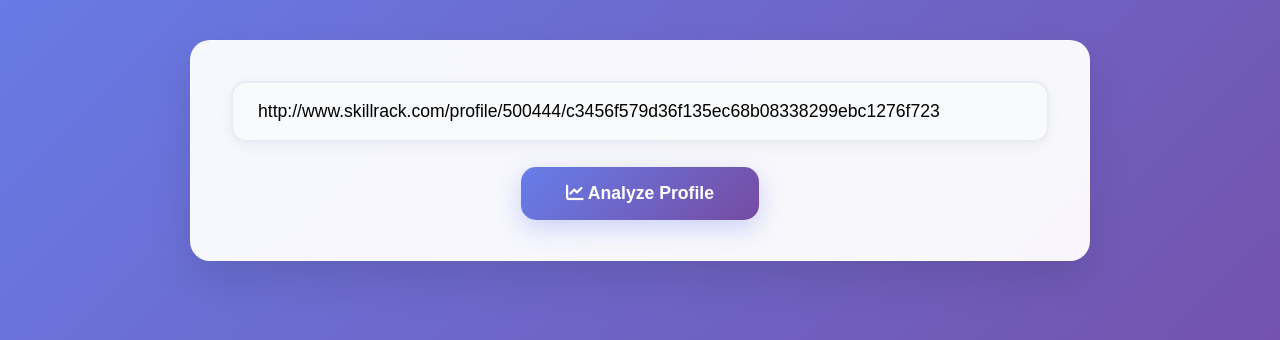
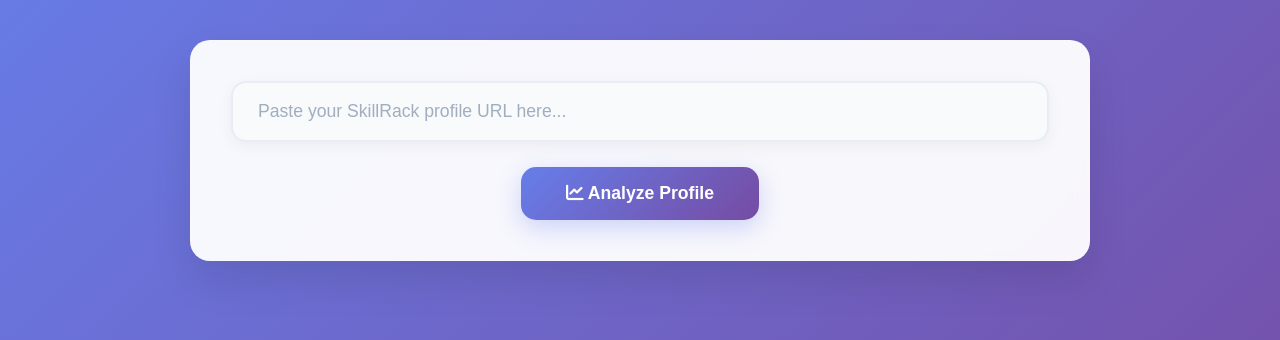
Before and after one commit to Venkie07/skillrack-analyzer, a Flask app: page / in a window 1280 px wide. Shown: the part 138-478 px from the top of the page. Run offline with Flask 3, Linux system fonts and the light colour scheme; parts of the project's set-up code (start-up, migrations or seed data) failed here and were passed over.

Commit message:
Update index.html

```diff
--- a/templates/index.html
+++ b/templates/index.html
@@ -452,8 +452,7 @@
         <div class="card input-section" id="inputSection">
             <div class="url-input-container">
                 <input type="url" class="url-input" id="profileUrl"
-                       placeholder="Paste your SkillRack profile URL here..."
-                       value="http://www.skillrack.com/profile/500444/c3456f579d36f135ec68b08338299ebc1276f723">
+                       placeholder="Paste your SkillRack profile URL here..." >
             </div>
             <button class="btn" onclick="fetchProfile()" id="analyzeBtn">
                 <i class="fas fa-chart-line"></i> Analyze Profile
```
